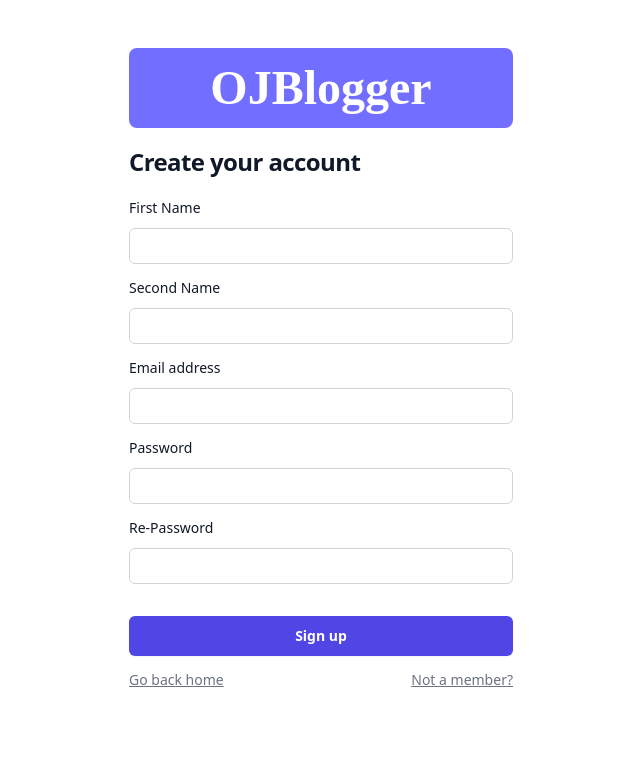
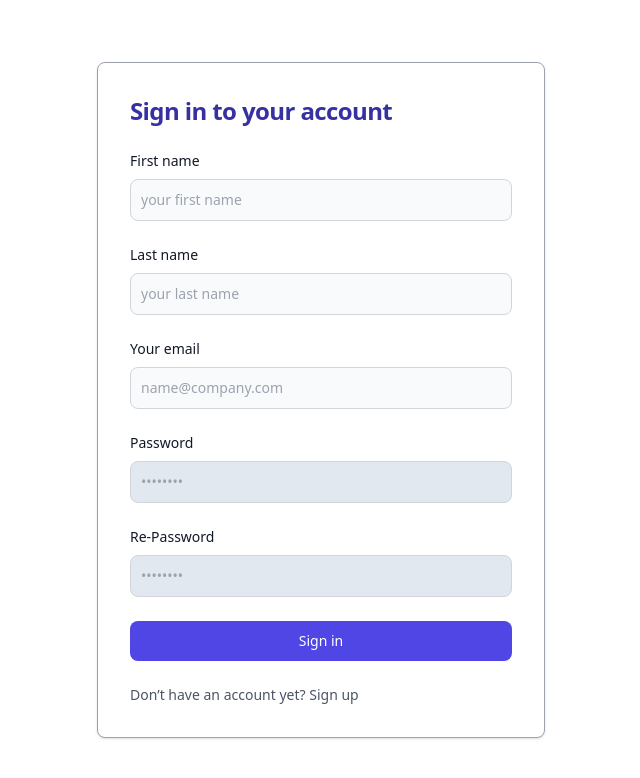
Before and after one commit to Devjabli/blog-post, a React (Create React App) app: page /register in a window 1280 px wide. Shown: the top 778 px of the page, without its empty margins (319-959 px from the left). Built offline with nearby package versions, Linux system fonts and the light colour scheme.

Commit message:
Handling register component and fix bugs

```diff
--- a/src/components/Header.js
+++ b/src/components/Header.js
@@ -4,9 +4,9 @@ import { Link } from 'react-router-dom';
 import { logOut } from '../utils/authUserSlice';
 
 export const Header = () => {
-  const dispatch  = useDispatch();
+  const dispatch = useDispatch();
 
-  const {userInfo} = useSelector((state) => state.authUser)
+  const { userInfo } = useSelector((state) => state.authUser)
   return (
     <div className='bg-[#726eff] w-full text-white font-[poppins]'>
       <div className='flex justify-between items-center p-8 w-full m-auto'>
@@ -21,25 +21,27 @@ export const Header = () => {
           </ul>
         </div>
         <div className="flex items-center gap-4 text-sm font-bold">
-          {/*
+
+          <div className='w-fit flex items-center gap-2'>
+            {userInfo && userInfo.email ? (
+              <div className='flex gap-2'>
                 <div className='bg-slate-300 hover:bg-white text-[#726eff] p-1 rounded-sm'>
                   <Link to='/create'>
                     Create Post
                   </Link>
                 </div>
-            */}
-          <div className='w-fit flex items-center gap-2 hover:bg-white bg-slate-300 text-[#726eff] p-1 rounded-sm'>
-            {userInfo && userInfo.email ? (
-              <div className=''>
-                  <div>{userInfo.first_name}</div>
-                  <div onClick={() => dispatch(logOut())} className='text-sm'>Logout</div>
+                <div className=' hover:bg-white bg-slate-300 text-[#726eff] p-1 rounded-sm'>{userInfo.first_name}</div>
+                <div onClick={() => dispatch(logOut())} className=' hover:bg-white bg-slate-300 text-[#726eff] p-1 rounded-sm'>Logout</div>
               </div>
             ) : (
               <Link to='/login' className='text-sm'>Login</Link>
             )}
+            {!userInfo.email && (
+
               <div className='w-fit flex items-center gap-2 hover:bg-white bg-slate-300 text-[#726eff] p-1 rounded-sm'>
                 <Link to='/register' className='text-sm'>Register</Link>
               </div>
+            )}
           </div>
         </div>
       </div>
--- a/src/components/Register.js
+++ b/src/components/Register.js
@@ -1,119 +1,134 @@
-import React from 'react'
-import { Link } from 'react-router-dom'
+import React, { useState } from "react";
+import { useDispatch } from "react-redux";
+import { authUserRegister } from "../utils/authUserSlice";
+import { useNavigate } from "react-router-dom";
 
 export const Register = () => {
+  const dispatch = useDispatch();
+  const navigate = useNavigate();
+
+  const [first_name, setFirst_name] = useState("")
+  const [last_name, setLast_name] = useState("")
+  const [email, setEmail] = useState("");
+  const [password, setPassword] = useState("");
+  const [repassword, setRePassword] = useState("");
+  const [message, setMessage] = useState("")
+
+
+
+  const handleLogin = (e) => {
+    e.preventDefault();
+    if (repassword !== password) {
+        return setMessage("Password Don't Match")
+    } else {
+        dispatch(authUserRegister({first_name, last_name, email, password }));
+        navigate('/login')
+    }
+  };
+
+
   return (
-        <div className="flex min-h-full flex-1 flex-col justify-center px-6 py-12 lg:px-8">
-            <div className="sm:mx-auto sm:w-full sm:max-w-sm">
-                <div className='font-[oswald] font-bold bg-[#726eff] text-white text-center rounded-lg p-4 text-5xl'>
-                    OJBlogger
-                </div>
-                <h2 className="mt-4 text-left text-2xl/9 font-bold tracking-tight text-gray-900">
-                    Create your account
-                </h2>
-            </div>
-
-            <div className="mt-4 sm:mx-auto sm:w-full sm:max-w-sm">
-                <form action="#" method="POST" className="space-y-3">
+    <div className="flex flex-col items-center justify-center mx-auto px-6 py-8 md:h-screen">
+      <div className="w-full bg-white rounded-lg shadow border md:mt-0 sm:max-w-md xl:p-0 border-gray-400">
+        <div className="p-6 space-y-6 sm:p-8">
+          <h1 className="text-xl font-bold text-indigo-800 leading-tight tracking-tight md:text-2xl">
+            Sign in to your account
+          </h1>
+          <form onSubmit={handleLogin} class="space-y-4 md:space-y-6">
           <div>
-                        <label className="block text-sm/6 font-medium text-gray-900">
-                            First Name
+              <label
+                className="block mb-2 text-sm font-medium text-gray-900"
+              >
+                First name
               </label>
-                        <div className="mt-2">
               <input
+                onChange={(e) => setFirst_name(e.target.value)}
                 type="text"
+                className="bg-gray-50 border border-gray-300 text-gray-900 sm:text-sm rounded-lg block w-full p-2.5 dark:bg-slate-200 placeholder-gray-400"
+                placeholder="your first name"
                 required
-                                autoComplete="first name"
-                                className="block w-full rounded-md bg-white px-3 py-1.5 text-base text-gray-900 outline outline-1 -outline-offset-1 outline-gray-300 placeholder:text-gray-400 focus:outline focus:outline-2 focus:-outline-offset-2 focus:outline-indigo-600 sm:text-sm/6"
               />
             </div>
-                    </div>
-
           <div>
-                        <label className="block text-sm/6 font-medium text-gray-900">
-                            Second Name
+              <label
+                className="block mb-2 text-sm font-medium text-gray-900"
+              >
+                Last name
               </label>
-                        <div className="mt-2">
               <input
+                onChange={(e) => setLast_name(e.target.value)}
                 type="text"
+                className="bg-gray-50 border border-gray-300 text-gray-900 sm:text-sm rounded-lg block w-full p-2.5 dark:bg-slate-200 placeholder-gray-400"
+                placeholder="your last name"
                 required
-                                autoComplete="first name"
-                                className="block w-full rounded-md bg-white px-3 py-1.5 text-base text-gray-900 outline outline-1 -outline-offset-1 outline-gray-300 placeholder:text-gray-400 focus:outline focus:outline-2 focus:-outline-offset-2 focus:outline-indigo-600 sm:text-sm/6"
               />
             </div>
-                    </div>
-
             <div>
-                        <label htmlFor="email" className="block text-sm/6 font-medium text-gray-900">
-                            Email address
+              <label
+                className="block mb-2 text-sm font-medium text-gray-900"
+              >
+                Your email
               </label>
-                        <div className="mt-2">
               <input
-                                id="email"
-                                name="email"
+                onChange={(e) => setEmail(e.target.value)}
                 type="email"
+                className="bg-gray-50 border border-gray-300 text-gray-900 sm:text-sm rounded-lg block w-full p-2.5 dark:bg-slate-200 placeholder-gray-400"
+                placeholder="name@company.com"
                 required
-                                autoComplete="email"
-                                className="block w-full rounded-md bg-white px-3 py-1.5 text-base text-gray-900 outline outline-1 -outline-offset-1 outline-gray-300 placeholder:text-gray-400 focus:outline focus:outline-2 focus:-outline-offset-2 focus:outline-indigo-600 sm:text-sm/6"
               />
             </div>
-                    </div>
-
             <div>
-                        <div className="flex items-center justify-between">
-                            <label htmlFor="password" className="block text-sm/6 font-medium text-gray-900">
+              <label
+                className="block mb-2 text-sm font-medium text-gray-900"
+              >
                 Password
               </label>
-                        </div>
-                        <div className="mt-2">
               <input
-                                id="password"
-                                name="password"
+                onChange={(e) => setPassword(e.target.value)}
                 type="password"
+                placeholder="••••••••"
+                className="bg-slate-200 border border-gray-300 text-gray-900 sm:text-sm rounded-lg focus:ring-primary-600 focus:border-primary-600 block w-full p-2.5"
                 required
-                                autoComplete="current-password"
-                                className="block w-full rounded-md bg-white px-3 py-1.5 text-base text-gray-900 outline outline-1 -outline-offset-1 outline-gray-300 placeholder:text-gray-400 focus:outline focus:outline-2 focus:-outline-offset-2 focus:outline-indigo-600 sm:text-sm/6"
               />
             </div>
-                    </div>
-
             <div>
-                        <div className="flex items-center justify-between">
-                            <label htmlFor="password" className="block text-sm/6 font-medium text-gray-900">
+              <label
+                className="block mb-2 text-sm font-medium text-gray-900"
+              >
                 Re-Password
               </label>
-                        </div>
-                        <div className="mt-2">
               <input
-                                id="password"
-                                name="password"
+                onChange={(e) => setRePassword(e.target.value)}
                 type="password"
+                placeholder="••••••••"
+                className="bg-slate-200 border border-gray-300 text-gray-900 sm:text-sm rounded-lg focus:ring-primary-600 focus:border-primary-600 block w-full p-2.5"
                 required
-                                autoComplete="current-password"
-                                className="block w-full rounded-md bg-white px-3 py-1.5 text-base text-gray-900 outline outline-1 -outline-offset-1 outline-gray-300 placeholder:text-gray-400 focus:outline focus:outline-2 focus:-outline-offset-2 focus:outline-indigo-600 sm:text-sm/6"
               />
             </div>
+            {message && (
+
+                <div className="bg-red-300 text-md text-red-600 text-center p-2 rounded-md">
+                {message}
             </div>
-
-                    <div>
+            )}
             <button
               type="submit"
-                            className="flex mt-8 w-full justify-center rounded-md bg-indigo-600 px-3 py-2 text-sm/6 font-semibold text-white shadow-sm hover:bg-indigo-500 focus-visible:outline focus-visible:outline-2 focus-visible:outline-offset-2 focus-visible:outline-indigo-600"
+              className="w-full text-white bg-indigo-600 hover:bg-primary-700 focus:ring-4 focus:outline-none focus:ring-primary-300 font-medium rounded-lg text-sm px-5 py-2.5 text-center bg-primary-600 hover:bg-primary-700 dark:focus:ring-primary-800"
+            >
+              Sign in
+            </button>
+
+            <div className="text-sm font-light text-gray-600">
+              Don’t have an account yet?{" "}
+              <button
+                className="font-medium text-primary-600 hover:underline dark:text-primary-500"
               >
                 Sign up
               </button>
             </div>
-                    <div className='text-sm/6 underline text-gray-500 flex justify-between'>
-                    <div>
-                        <Link to='/'>Go back home</Link>
-                    </div>
-                        <button className="text-right text-sm/6 text-gray-500">
-                            Not a member?{' '}
-                        </button>
-                    </div>
           </form>
-
         </div>
       </div>
-    )
-}
+    </div>
+  );
+};
--- a/src/utils/authUserSlice.js
+++ b/src/utils/authUserSlice.js
@@ -14,6 +14,31 @@ export const authUser = createAsyncThunk(
         return data;
     }
 );
+
+export const authUserRegister = createAsyncThunk(
+    'users/authUserRegister',
+    async ({
+        first_name,
+        last_name,
+        email,
+        password
+    }) => {
+        const response = await fetch('/api/users/register/', {
+            method: 'POST',
+            headers: {
+                'Content-Type':'application/json'
+            },
+            body: JSON.stringify({
+                first_name,
+                last_name,
+                email,
+                password
+            })
+        })
+        const data = await response.json()
+        return data
+    }
+)
 
 const authUserSlice = createSlice({
     name: 'userInfo',
```
Also changed, not shown: 1 other file (tests, documents, lock files or other folders). Lines whose indentation alone changed are shown as unchanged.
